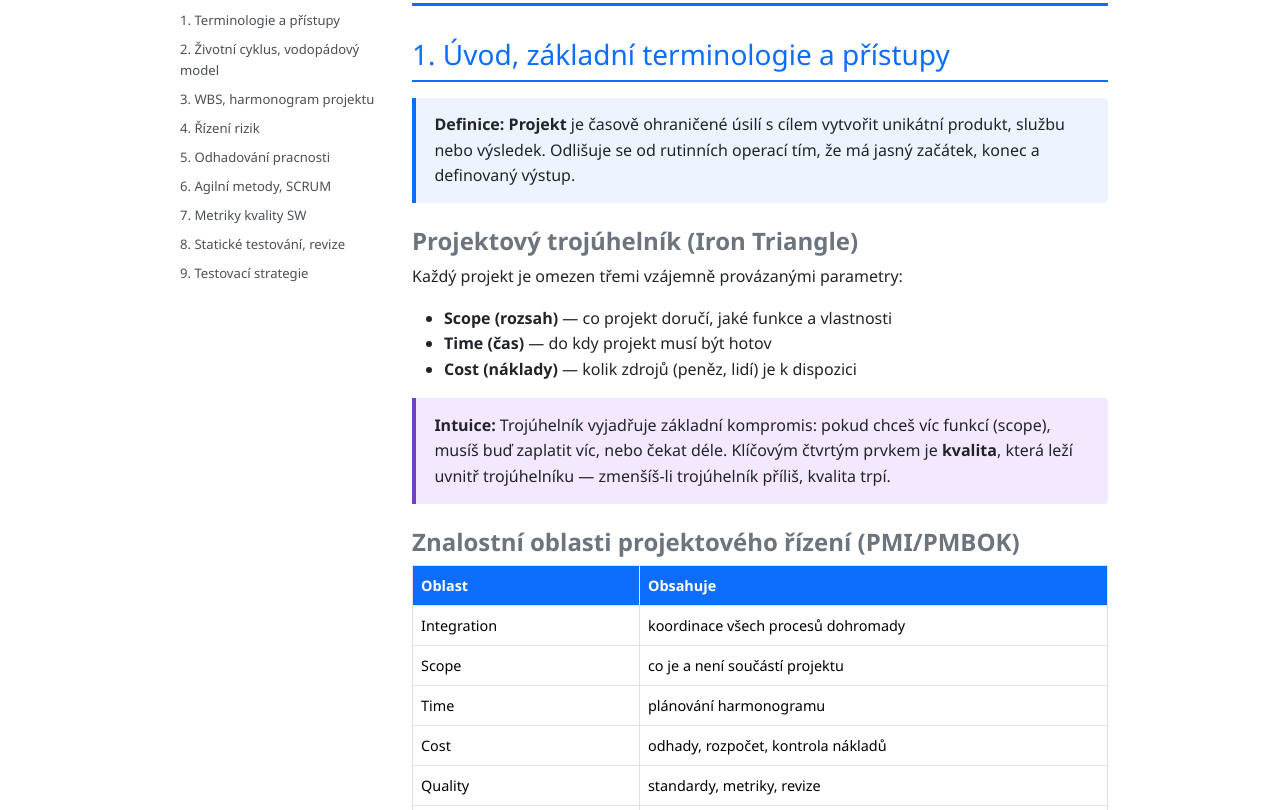
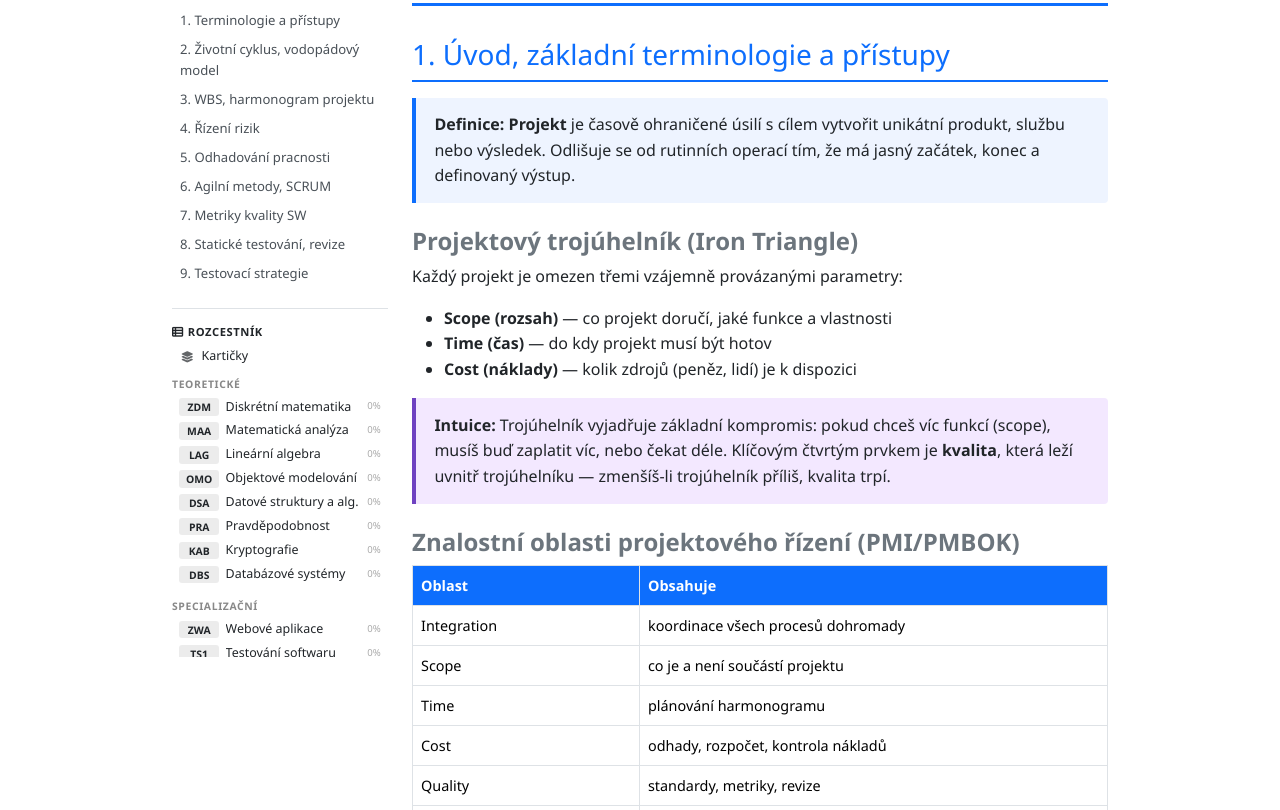
Before and after one commit to zendev-ady/statnice, a plain HTML site: page subjects/pm2.html in a window 1280 px wide. Shown: the part 123-933 px from the top of the page. Drawn offline with nearby package versions, Linux system fonts and the light colour scheme.

Commit message:
add missing sidebar with subjects

```diff
--- a/subjects/pm2.html
+++ b/subjects/pm2.html
@@ -599,6 +599,7 @@
         </div>
     </div>
 
+    <script src="subjects-nav.js"></script>
     <script src="https://cdn.jsdelivr.net/npm/bootstrap@5.3.2/dist/js/bootstrap.bundle.min.js"></script>
 </body>
 </html>
```
Also changed, not shown: subjects/tpa.html (+1 -0 lines), subjects/zda.html (+1 -0 lines).
